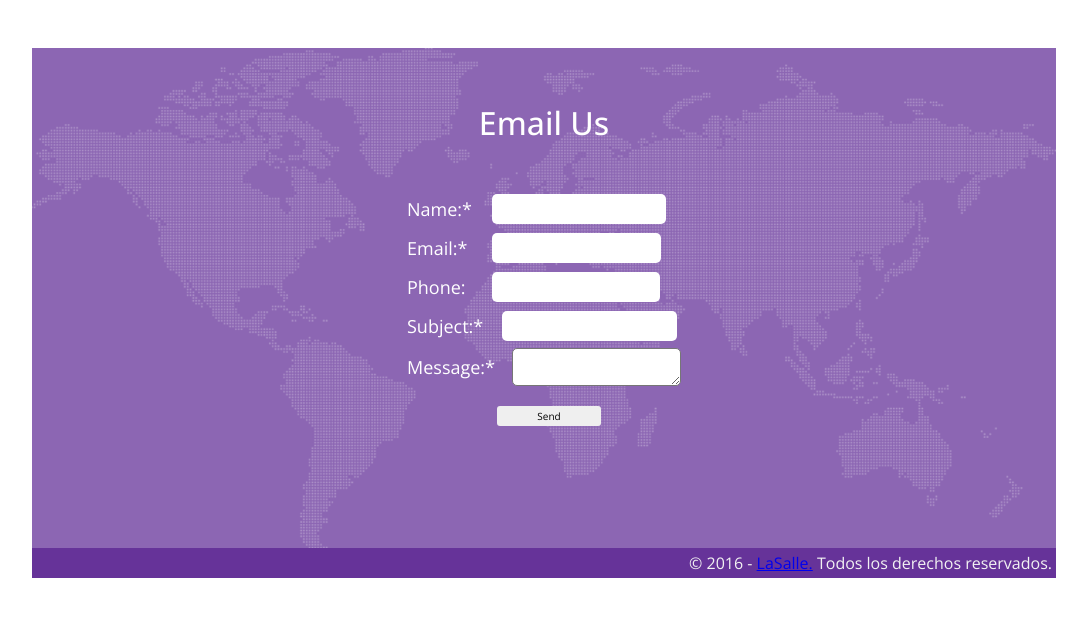
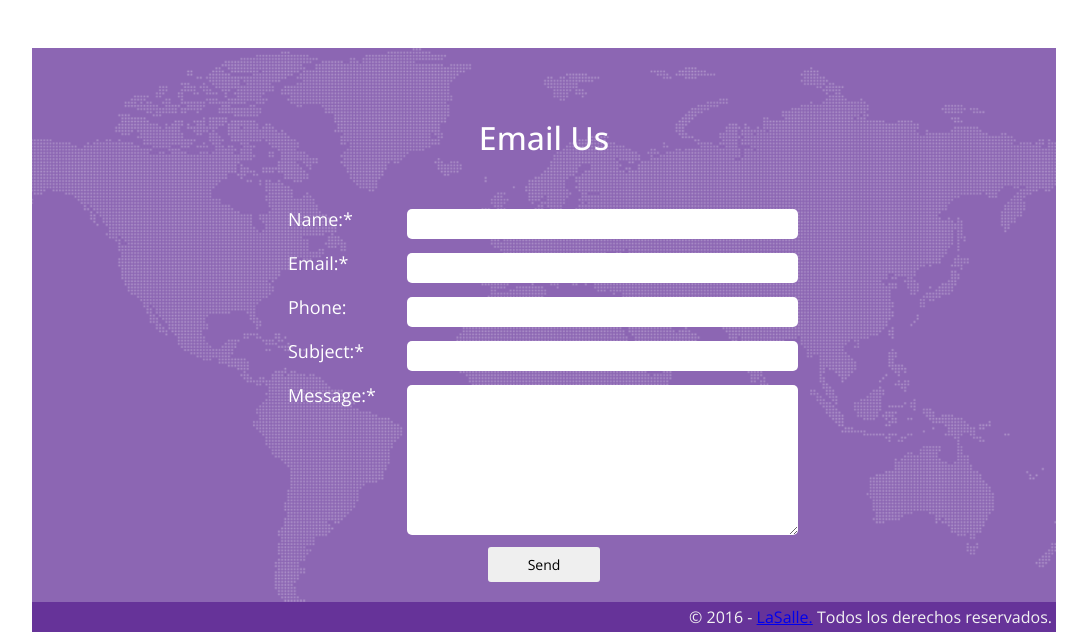
Before and after one commit to Elenaegr/groupsixlasalle, a website: page index.html in a window 1280 px wide. Shown: the part 2904-3536 px from the top of the page, without its empty margins (96-1183 px from the left). Before the commit the page ends 3482 px from the top, so only its background shows below. Drawn offline with nearby package versions, Linux system fonts and the light colour scheme.

Commit message:
arreglos de formulario

```diff
--- a/css/style.css
+++ b/css/style.css
@@ -1,5 +1,7 @@
 @import url("https://fonts.googleapis.com/css2?family=Mada&family=Open+Sans:ital,wght@0,300..800;1,300..800&display=swap");
+
 /* Reset CSS */
+
 * {
   font-family: "Open Sans", sans-serif;
   margin: 0;
@@ -8,7 +10,8 @@
 }
 
 body {
-  width: 1024px;
+  max-width: 1024px;
+  width: 100%;
   margin: 0 auto;
   color: rgb(120, 120, 120);
 }
@@ -301,14 +304,15 @@ li {
   color: white;
 }
 
+/* START FORM */
 #emailus {
   background-image: url(../img/map-image.png);
   background-size: cover;
   background-position: center;
   background-color: rgba(64, 0, 128, 0.6);
-  height: 500px;
-  padding-top: 0.5%;
-  margin-bottom: 0;
+  height: auto;
+  padding-top: 20px;
+  padding-bottom: 20px;
   color: white;
 }
 
@@ -318,7 +322,7 @@ li {
   justify-content: center;
 }
 
-.form {
+.contact-form {
   display: flex;
   flex-direction: column;
   justify-content: center;
@@ -326,12 +330,15 @@ li {
   margin-left: auto;
   margin-right: auto;
   font-size: large;
+  width: 50%;
 }
 
 .divformcontainer {
   display: flex;
-  align-items: center; /* AÃ±adido para alinear verticalmente los elementos */
-  margin-bottom: 5px;
+  justify-content: space-between;
+  align-items: flex-start;
+  margin-bottom: 10px;
+  width: 100%;
 }
 
 .divformcontainer label {
@@ -339,29 +346,31 @@ li {
   margin-right: 17px;
 }
 
-.divformcontainer input {
+.divformcontainer input,
+.divformcontainer textarea  {
+  flex: 1;
   margin: 2px;
-  width: 100%;
   border-radius: 5px;
   border: none;
   height: 30px;
+  width: 90%;
 }
 
-.divformcontainer textarea {
-  width: 100%;
-  border-radius: 5px;
+.divformcontainer textarea  {
+  height: 150px;
+  resize: vertical;
 }
 
 .sendbtn {
-  padding: 3px 40px;
+  padding: 8px 40px;
   border: none;
   border-radius: 3px;
-  font-size: 10px;
-  margin-top: 15px;
-  margin-left: 10px;
+  font-size: 14px;
   width: fit-content;
   align-self: center;
 }
+
+/* END FORM */
 
 #footer {
   background-color: rebeccapurple;
--- a/index.html
+++ b/index.html
@@ -23,6 +23,7 @@
         </ul>
     </header>
     <main>
+
         <!-- WHO WE ARE SECTION -->
         <section id="who-we-are">
             <h2>Who We Are?</h2>
@@ -208,7 +209,7 @@
 
                 <h2 id="tituloemailus">Email Us</h2>
 
-                <form action="/contact" method="post" class="form">
+                <form action="/contact" method="post" class="contact-form">
 
                     <div class="divformcontainer">
                         <label for="name">Name:*</label>
@@ -233,7 +234,7 @@
 
                     <div class="divformcontainer">
                         <label for="message">Message:*</label>
-                        <textarea id="message" name="message" class="inputform" rows="2" cols="19"></textarea><br>
+                        <textarea id="message" name="message" class="inputform" rows="4" cols="19"></textarea><br>
                     </div>
                     <button type="submit" class="sendbtn">Send</button>
 
```
